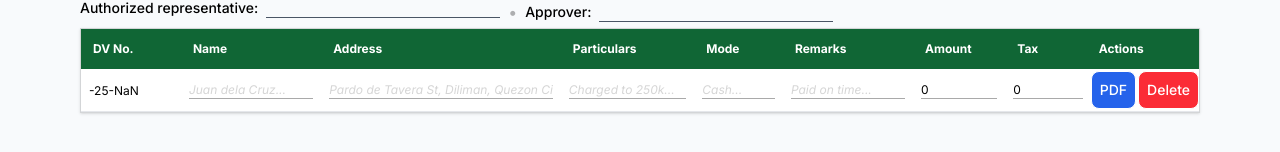
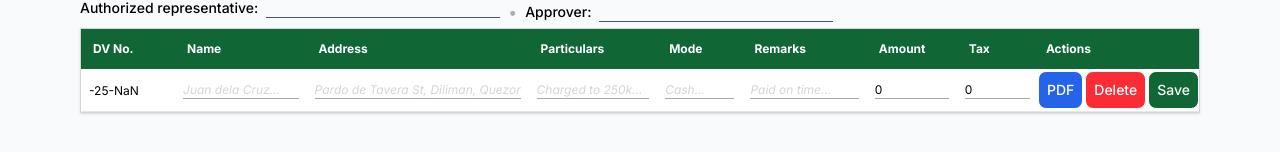
Before and after one commit to up-nismed-195/accounting-system, a SvelteKit app: page /vouchers in a window 1280 px wide. Shown: the part 178-330 px from the top of the page. Built offline with nearby package versions, Linux system fonts and the light colour scheme; no server answers; the database is empty.

Commit message:
make working draft

```diff
--- a/src/routes/vouchers/Row.svelte
+++ b/src/routes/vouchers/Row.svelte
@@ -59,8 +59,6 @@
         return r;
       }
     });
-
-
   }
 
   // ================
@@ -68,6 +66,7 @@
   // ================
 
   import { generateVoucher } from './helpers.js';
+	import { supabase } from '$lib/supabaseClient.js';
 
   function rowToPDF(row: VoucherEntry): VoucherPDF {
     return {
@@ -87,10 +86,56 @@
     }
   }
 
+  async function saveToDatabase() {
+    const { data, error } = await supabase
+      .from("payee")
+      .upsert({name: row.name, address: row.address})
+      .select()
+
+    const { data: data2, error: error2 } = await supabase
+      .from("voucher")
+      .upsert({
+        dv_no: dv_no,
+        payee_name: row.name,
+        project_code: project,
+        payment_mode: row.mode,
+        voucher_date: (new Date()).toISOString(),
+        amount: row.amount,
+        authorized_representative: authorizedRep,
+        approver: approver
+      })
+      .select()
+
+    if (data && data2) {
+      alert("success")
+    } else {
+      alert("failure")
+    }
+
+    await loadProjects()
+
+  }
+
+  import { projectsLoading } from '$lib/stores/stores.js';
+
+  async function loadProjects() {
+    $projectsLoading = true
+    const { data } = await supabase
+        .from("project_summaries")
+        .select();
+
+    summaries = Object.fromEntries(
+      (data ?? []).map(item => [item.code, item.total_vouchers])
+    )
+
+    $projectsLoading = false
+  }
+
   $effect(() => {
     console.log($rows);
     // console.log("selectedProject", project)
   })
+
 
   onMount(() => {
     // console.log(summaries)
@@ -156,7 +201,7 @@
     >
   </td>
   <td class="px-2 py-3 break-text break-all w-[100px]">
-    <input type="text"
+    <input type="number"
       oninput={e => updateValue("tax", row.tax, (e.target as HTMLInputElement).value)}
       value={row.tax}
       class="w-full"
@@ -178,6 +223,13 @@
       onclick={() => deleteRow()}
     >
       Delete
+    </button>
+    <button
+      type="button"
+      class="border text-white bg-primary hover:bg-green-900 font-medium rounded-lg text-sm px-2 py-2"
+      onclick={() => saveToDatabase(row)}
+    >
+      Save
     </button>
 
 
```
Also changed, not shown: 1 other file (tests, documents, lock files or other folders).
